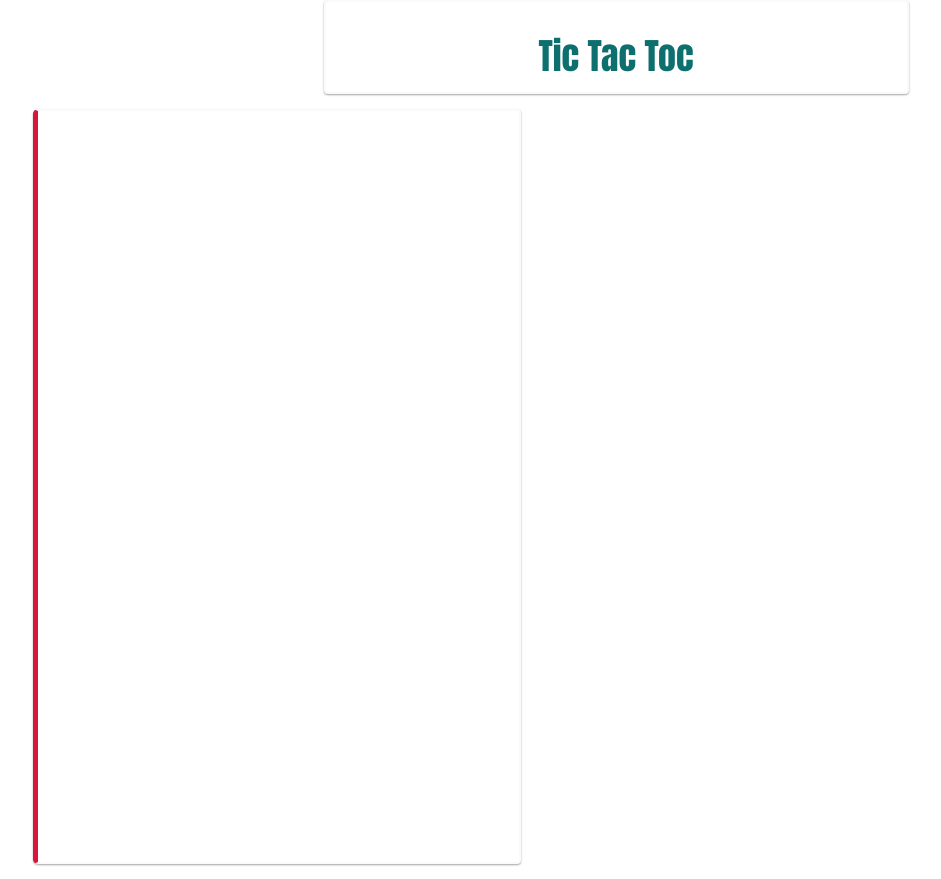
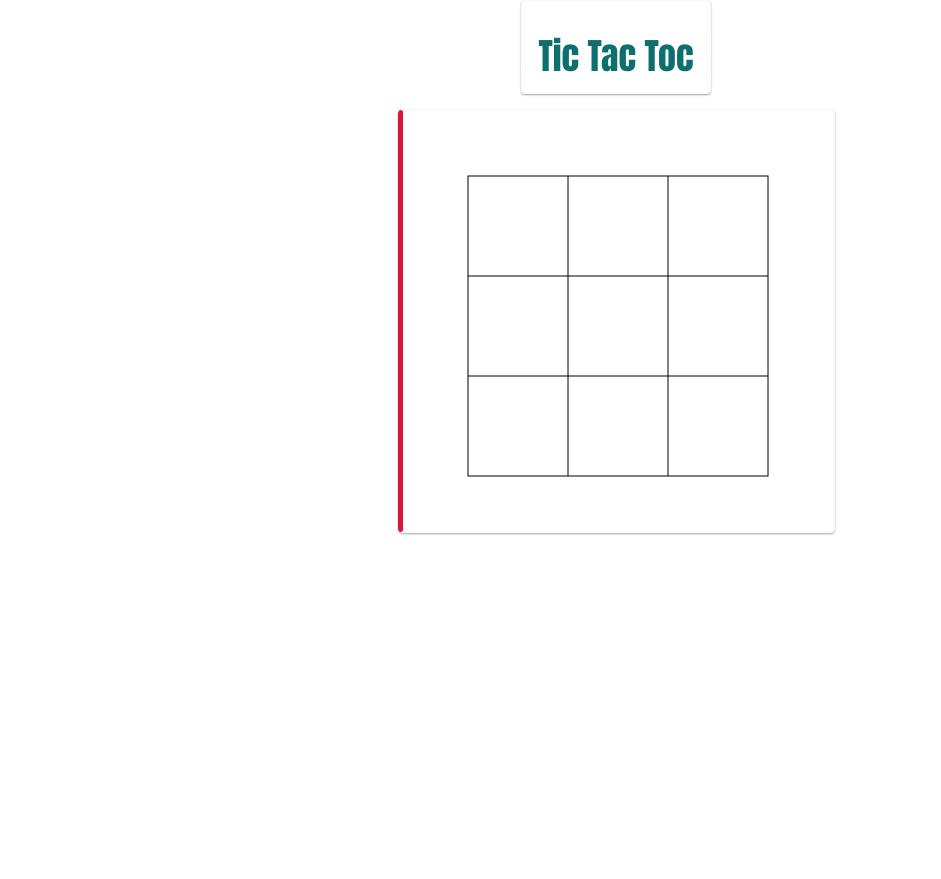
Before and after one commit to AbdulazizAlaa/Tic-Tac-Toe-MiniMax, a plain HTML site: page index.html in a window 1280 px wide. Shown: the whole page, without its empty margins (24-965 px from the left). After the commit the page ends 800 px from the top, so only its background shows below. Drawn offline with Linux system fonts and the light colour scheme.

Commit message:
done with drawing the board

```diff
--- a/css/style.css
+++ b/css/style.css
@@ -18,19 +18,13 @@ body h3{
 }
 
 body {
-    overflow: hidden;
 }
 
 #content{
-    overflow-y: auto;
-    height: 755px;
     border-left: 5px solid;
     border-left-color: crimson;
     border-top-left-radius: 5px;
     border-bottom-left-radius: 5px;
-}
-
-#list{
 }
 
 .pin {
--- a/index.html
+++ b/index.html
@@ -10,14 +10,17 @@
   <body>
     <div class="container">
         <div class="row" style="text-align: center">
-            <div class="col-md-6 pin" style="margin-left: 25%">
-                <h1>Tic Tac Toc</h1>
+            <div class="col-md-6 col-md-offset-3">
+                <div class="pin">
+                    <h1>Tic Tac Toc</h1>
+                </div>
             </div>
         </div>
-        <div style="text-align:center" class="row">
-
-            <div class="col-md-5 pin" id="content">
-
+        <div class="row" style="text-align: center">
+            <div class="col-md-6 col-md-offset-3">
+                <div class="pin" id="content">
+                    <canvas id="canvas" width="400" height="400"></canvas>
+                </div>
             </div>
         </div>
     </div>
--- a/js/app.js
+++ b/js/app.js
@@ -0,0 +1,88 @@
+function Board(data){
+    data = (data === 'undefined') ? {} : data;
+    if(data){
+        this.canvas = data.canvas;
+        this.ctx = data.ctx;
+        if(data.x){
+            this.x = data.x;
+            this.y = data.y;
+            this.width = data.width;
+            this.height = data.height;
+        }else{
+            this.width = 300;
+            this.height = 300;
+            this.x = this.canvas.width/2-this.width/2;
+            this.y = this.canvas.height/2-this.height/2;
+        }
+    }else{
+        //undefined data object
+    }
+}
+
+Board.prototype.drawBoard = function(){
+    //clear area to be drawn upon
+    this.ctx.clearRect(this.x, this.y, this.width, this.height);
+    //choose color of the stroke of the board and then drawing it
+    this.ctx.fillStyle = "#000000";
+    this.ctx.strokeRect(this.x, this.y, this.width, this.height);
+    //draw the lines that defines the cells of the board
+    this.ctx.beginPath();
+
+    //left verticale line
+    this.ctx.moveTo((this.x+this.width/3), this.y);
+    this.ctx.lineTo((this.x+this.width/3), (this.y+this.height));
+
+    //left verticale line
+    this.ctx.moveTo((this.x+2*this.width/3), this.y);
+    this.ctx.lineTo((this.x+2*this.width/3), (this.y+this.height));
+
+    //upper horizontal line
+    this.ctx.moveTo(this.x, (this.y+this.height/3));
+    this.ctx.lineTo((this.x+this.width), (this.y+this.height/3));
+
+    //bottom horizontal line
+    this.ctx.moveTo(this.x, (this.y+2*this.height/3));
+    this.ctx.lineTo((this.x+this.width), (this.y+2*this.height/3));
+
+    //begin stroking the path then release it
+    this.ctx.stroke();
+    this.ctx.closePath();
+};
+
+Board.prototype.clearCell = function(cell){
+
+    this.ctx.clearRect();
+};
+
+Board.prototype.drawX = function(cell){
+
+};
+
+Board.prototype.drawY = function(cell){
+
+};
+
+
+
+
+$(document).ready(function(){
+    var canvas = $("#canvas").get(0);
+    var ctx = canvas.getContext('2d');
+
+
+
+    var data =
+        {
+            canvas : canvas,
+            ctx : ctx,
+            x : canvas.width/2-150,
+            y : canvas.height/2-150,
+            width : 300,
+            height : 300
+        };
+
+    var board = new Board(data);
+    board.drawBoard();
+
+
+});
```
